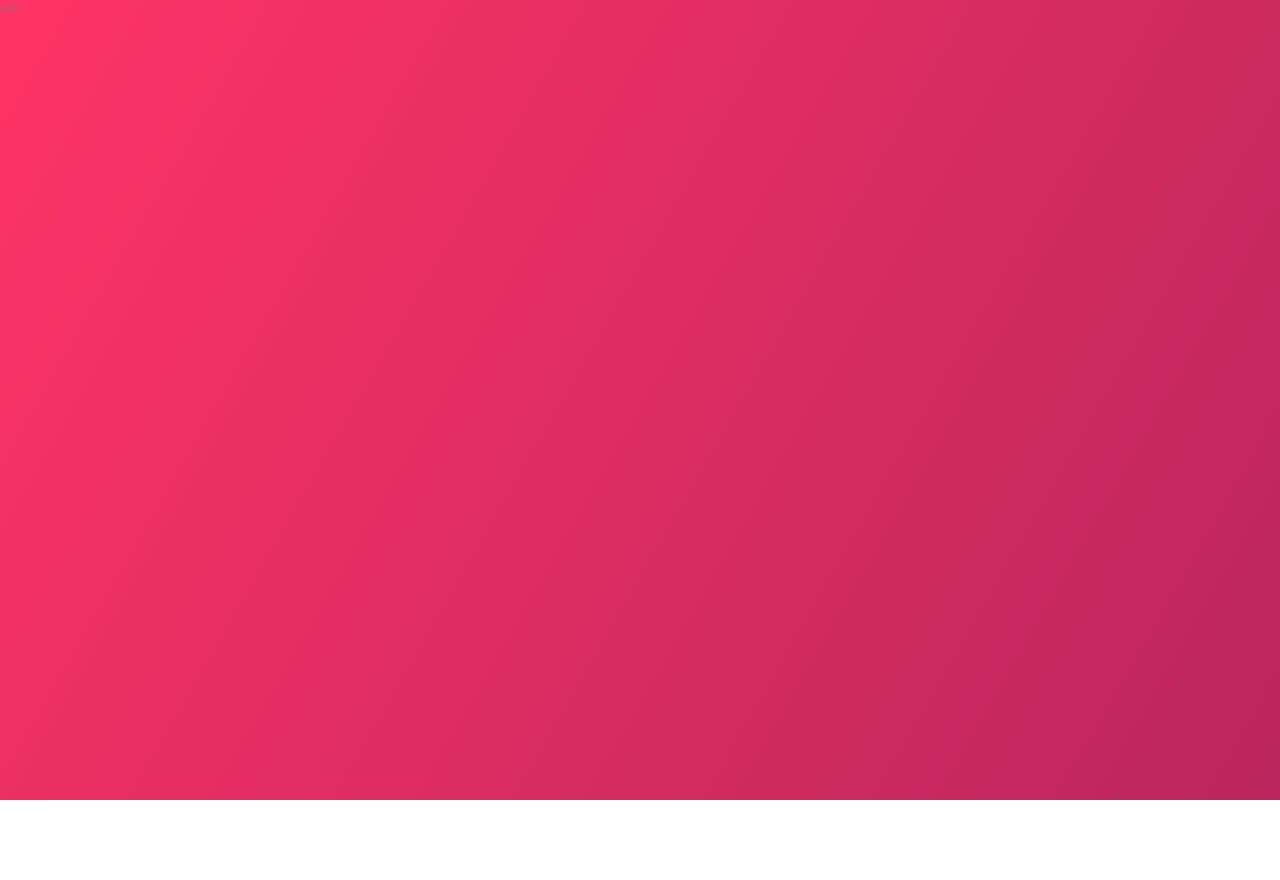
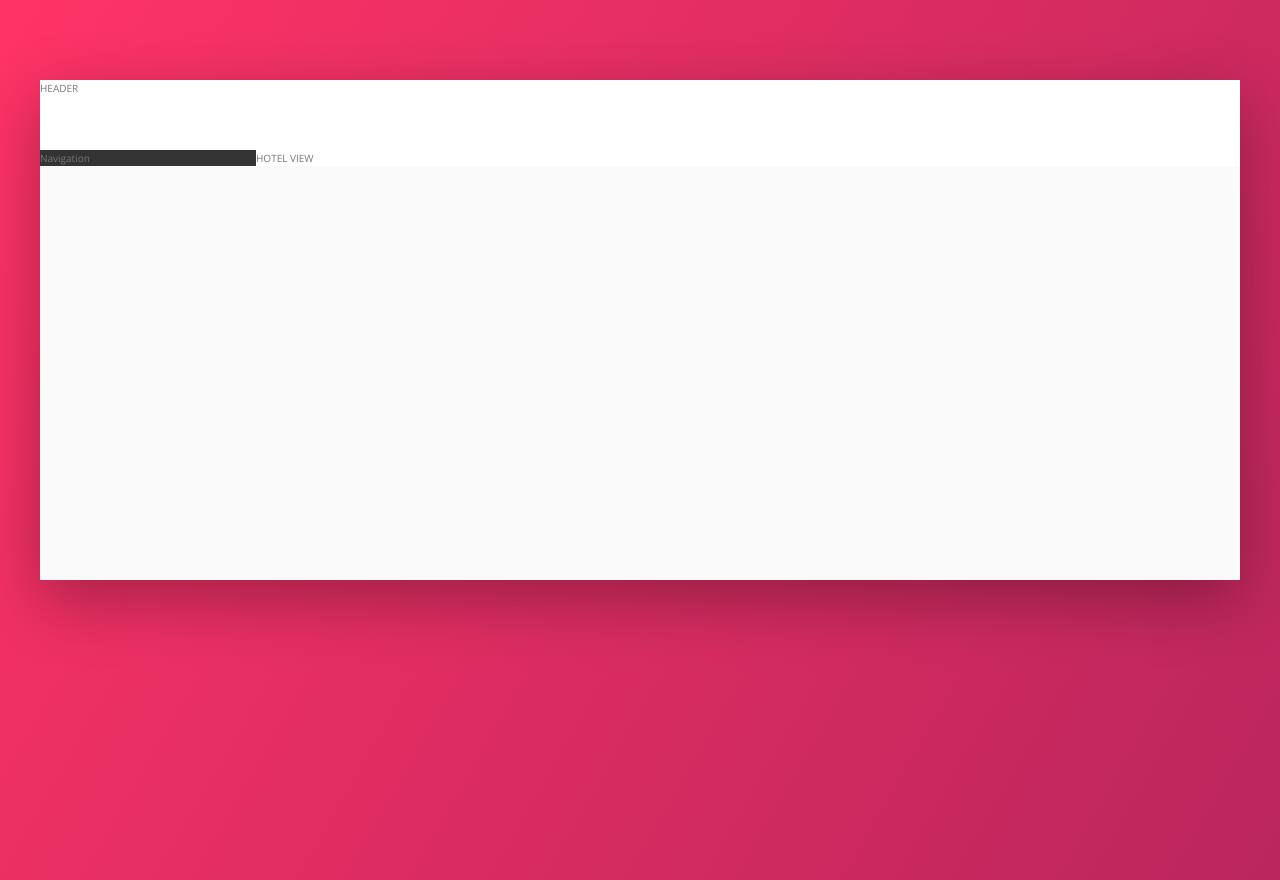
Before and after one commit to KryptonBD/trillo, a website: page index.html in a window 1280 px wide. Before the commit the page ends 800 px from the top, so only its background shows below. Drawn offline with nearby package versions, Linux system fonts and the light colour scheme.

Commit message:
layout made

```diff
--- a/index.html
+++ b/index.html
@@ -11,7 +11,19 @@
         <title>trillo &mdash; Your all-in-one booking app</title>
     </head>
     <body>
-        hello
+        <div class="container">
+            <header class="header">
+                HEADER
+            </header>
+            <div class="content">
+                <nav class="sidebar">
+                    Navigation
+                </nav>
+                <main class="hotel-view">
+                    HOTEL VIEW
+                </main>
+            </div>
+        </div>
 
     </body>
 </html>
--- a/sass/_base.scss
+++ b/sass/_base.scss
@@ -25,6 +25,8 @@ Grey dark 3: #999
   --color-grey-dark-1: #333;
   --color-grey-dark-2: #777;
   --color-grey-dark-3: #999;
+
+  --shadow-dark: 0 2rem 6rem rgba(0, 0, 0, .3)
 }
 
 * {
--- a/sass/_layout.scss
+++ b/sass/_layout.scss
@@ -0,0 +1,29 @@
+.container{
+    max-width: 120rem;
+    margin: 8rem auto;
+    background-color: var(--color-grey-light-1);
+    box-shadow: var(--shadow-dark);
+
+    min-height: 50rem;
+}
+
+.header{
+    height: 7rem;
+    background-color: #fff;
+    border-bottom: var(--color-grey-light-2);
+}
+
+.content{
+    display: flex;
+}
+
+.sidebar{
+    background-color: var(--color-grey-dark-1);
+
+    flex: 0 0 18%;
+}
+
+.hotel-view{
+    background-color: rgb(255, 255, 255);
+    flex: 1;
+}
```
Also changed, not shown: css/style.css, 1 other file.
